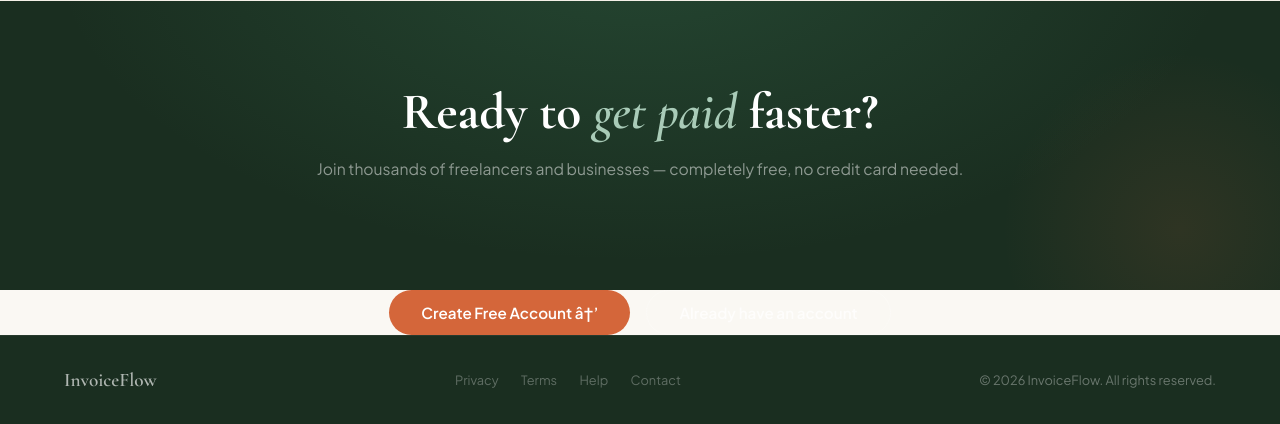
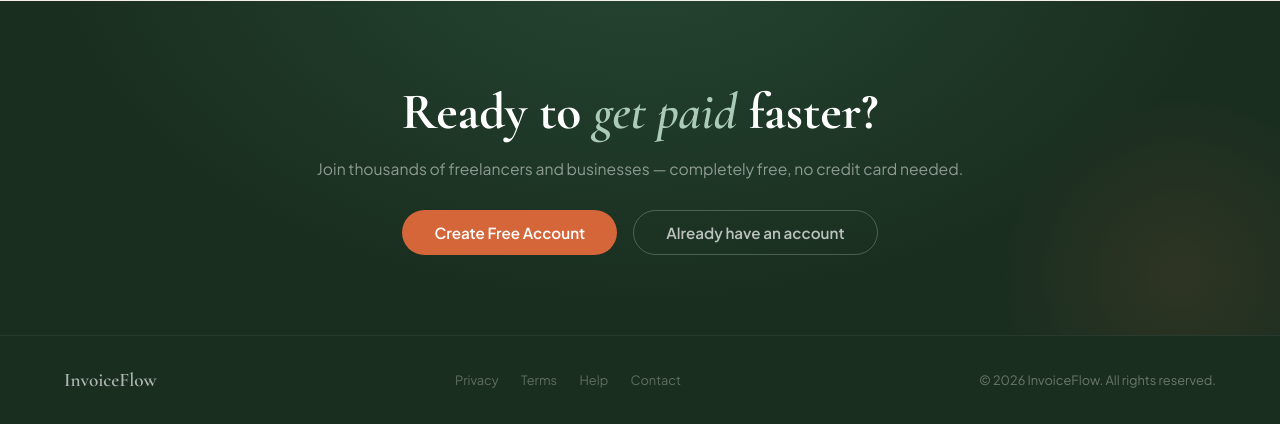
Before and after one commit to CodebyNik18/Invoice-Generator, a Django app: page / in a window 1280 px wide. Shown: the part 2278-2702 px from the top of the page. Run offline with Django 5.2, Linux system fonts and the light colour scheme.

Commit message:
fix color line in homepage

```diff
--- a/templates/index.html
+++ b/templates/index.html
@@ -230,10 +230,8 @@
   <section class="cta-section">
     <h2>Ready to <i>get paid</i> faster?</h2>
     <p>Join thousands of freelancers and businesses — completely free, no credit card needed.</p>
-  </section>
-
     <div class="cta-btns">
-      <a href="{% url 'signin' %}" class="btn btn-terra btn-lg">Create Free Account â†’</a>
+      <a href="{% url 'signin' %}" class="btn btn-terra btn-lg">Create Free Account</a>
       <a href="{% url 'login' %}" class="btn btn-outline btn-lg" style="border-color:rgba(255,255,255,.22);color:rgba(255,255,255,.7)">Already have an account</a>
     </div>
   </section>
--- a/templates/pages/invoice.html
+++ b/templates/pages/invoice.html
@@ -1226,7 +1226,7 @@
     <!-- NAV -->
     <nav id="nav">
         <a href="index.html" class="logo">Invoice<span>Flow</span></a>
-        <div class="nav-mid">
+        <!-- <div class="nav-mid">
             <div class="steps">
                 <div class="step done"><span class="step-num">✓</span> Account</div>
                 <div class="step-sep"></div>
@@ -1234,7 +1234,7 @@
                 <div class="step-sep"></div>
                 <div class="step"><span class="step-num">3</span> Download</div>
             </div>
-        </div>
+        </div> -->
         <div class="nav-right">
             <a href="/dashboard" class="btn btn-ghost btn-sm">My Invoices</a>
             <button class="btn btn-green btn-sm" onclick="downloadPDF()">
@@ -1490,7 +1490,7 @@
                         </svg>
                         Reset
                     </button>
-                    <span class="save-status"><span class="save-dot"></span>Auto-saved</span>
+                    <!-- <span class="save-status"><span class="save-dot"></span>Auto-saved</span> -->
                 </div>
                 <div class="action-right">
                     <button class="btn btn-dark btn-sm" onclick="saveDraft()">Save Draft</button>
```
